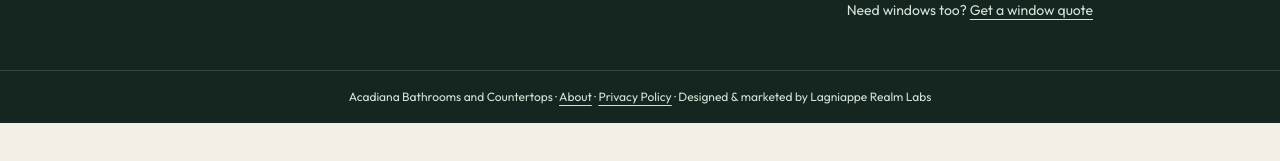
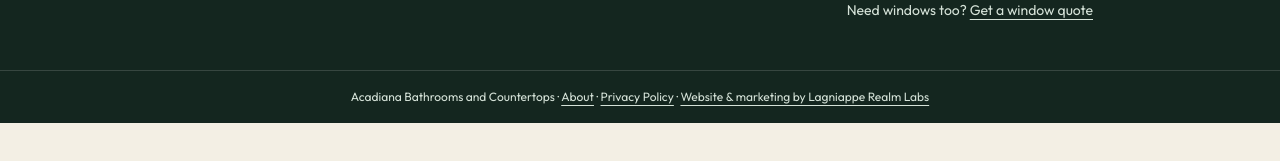
Before and after one commit to hustlestack777/acadiana-bath-preview, a Next.js app: page / in a window 1280 px wide. Shown: the part 11240-11401 px from the top of the page. Built offline with nearby package versions, Linux system fonts and the light colour scheme; no server answers.

Commit message:
Link the footer credit to Lagniappe Realm Labs (#10)
The marketing line was visible on production but was not a link. It now reads "Website & marketing by Lagniappe Realm Labs" and opens https://lagniapperealmlabs.com/ in a new tab.

```diff
--- a/components/site-footer.tsx
+++ b/components/site-footer.tsx
@@ -74,7 +74,15 @@ export function SiteFooter() {
         <a href="/privacy" className="underline underline-offset-4">
           Privacy Policy
         </a>{" "}
-        · Designed &amp; marketed by Lagniappe Realm Labs
+        ·{" "}
+        <a
+          href="https://lagniapperealmlabs.com/"
+          target="_blank"
+          rel="noopener noreferrer"
+          className="underline underline-offset-4"
+        >
+          Website &amp; marketing by Lagniappe Realm Labs
+        </a>
       </p>
     </footer>
   );
```
